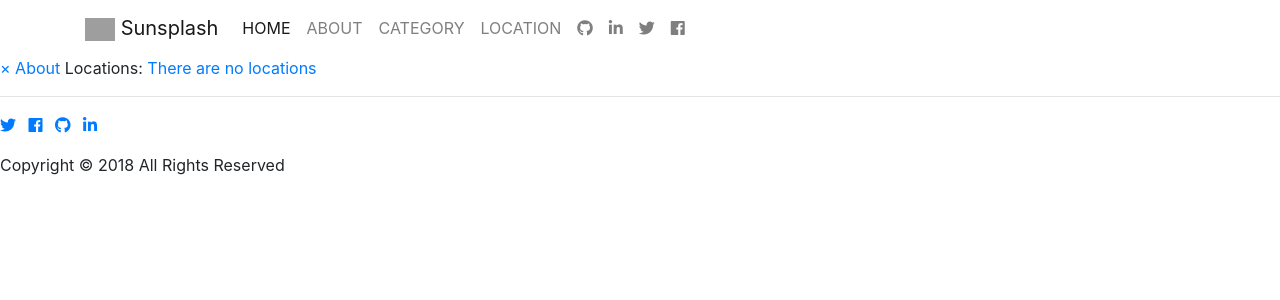
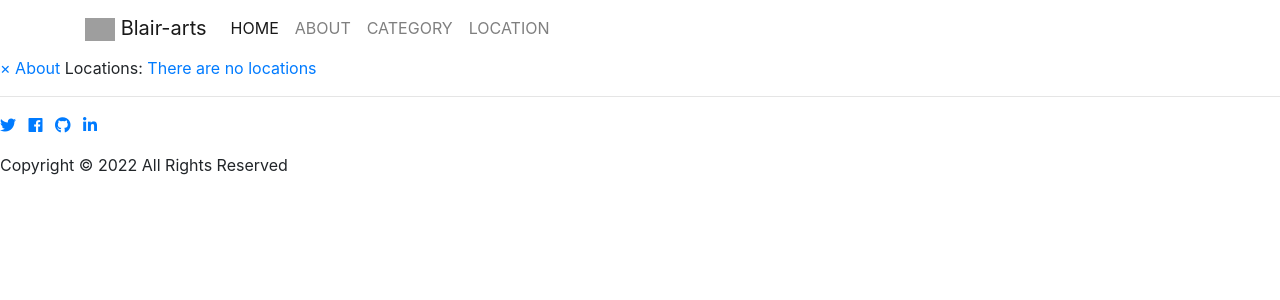
Before and after one commit to Arnoldblair/my-gallery, a Django app: template news/templates/base.html in a window 1280 px wide. Shown: the top 300 px of the page. Run offline with Django 4.2, Linux system fonts and the light colour scheme; the template is opened without the code that fills it, so the values that code supplies are empty; some libraries are stand-ins or nearby versions; grey boxes are pictures that could not be loaded.

Commit message:
update navbar

```diff
--- a/news/templates/navbar.html
+++ b/news/templates/navbar.html
@@ -18,7 +18,7 @@
     <!-- Main Navbar -->
     <nav class="navbar navbar-expand-lg navbar-light" id="navMain">
         <div class="container navigation header_right wow fadeInLeft animated animated" data-wow-delay=".5s" style="visibility: visible; animation-delay: 0.5s; animation-name: fadeInLeft;">
-              <a class="navbar-brand" href="/"><img src="{% static 'images/cam5.png' %}" class="" style="width:30px"> Sunsplash</a>
+              <a class="navbar-brand" href="/"><img src="{% static 'images/cam5.png' %}" class="" style="width:30px"> Blair-arts</a>
               <button class="navbar-toggler" type="button" data-toggle="collapse" data-target="#navbarNav" aria-controls="navbarNav" aria-expanded="false" aria-label="Toggle navigation">
                 <span class="navbar-toggler-icon"></span>
               </button>
@@ -29,12 +29,7 @@
                   <li class="nav-item"><a class="nav-link" href="/#category">CATEGORY</a></li>
                   <li class="nav-item"><a class="nav-link open-nav" style="cursor:pointer">LOCATION</a></li>
                 </ul>
-                <ul class="navbar-nav left">
-                    <a class="nav-item nav-link ml-auto social" href="https://github.com/SophiaNM" target="_blank"><i class="fab fa-github"></i></a>
-                    <a class="nav-item nav-link ml-auto social" href="https://www.linkedin.com/in/sophia-njeri-murage-b14073b5/" target="_blank"><i class="fab fa-linkedin-in"></i></a>
-                    <a class="nav-item nav-link ml-auto social" href="https://twitter.com/MurageSophia" target="_blank"><i class="fab fa-twitter"></i></a>
-                    <a class="nav-item nav-link ml-auto social" href="https://www.facebook.com/sophianjeri.murage.9" target="_blank"><i class="fab fa-facebook"></i></a>
-                </ul>
+
               </div>
           </div>
     </nav>
@@ -45,7 +40,7 @@
         <div class="modal-dialog" role="document">
             <div class="modal-content">
                 <div class="modal-header">
-                    <h5 class="modal-title about"><img src="{% static 'images/cam5.png' %}" class="" style="width:30px"> SUNSPLASH</h5>
+                    <h5 class="modal-title about"><img src="{% static 'images/cam5.png' %}" class="" style="width:30px"> Blair-arts</h5>
                     <button type="button" class="close" data-dismiss="modal" aria-label="Close">
                         <span aria-hidden="true">&times;</span>
                     </button>
@@ -53,10 +48,10 @@
                 <div class="modal-body">
                     <div class="container row">
                         <p class="abt">
-                            Sunsplash is an application of beautiful images with a splash of color.
+                             Welcome to blair-arts.
                             <br>
                         <p class="abt">
-                            Search for photoghraphs on interest based on various categories and view the pictures by location.
+                            Feel free to browse .
                         </p>
                         </p>
                         <div class="">
@@ -118,7 +113,7 @@
                     </ul>
                 </div>
                 <div class="col-md-12">
-                    <p>Copyright &copy; 2018 All Rights Reserved</p>
+                    <p>Copyright &copy; 2022 All Rights Reserved</p>
                 </div>
             </div>
         </div>
```
